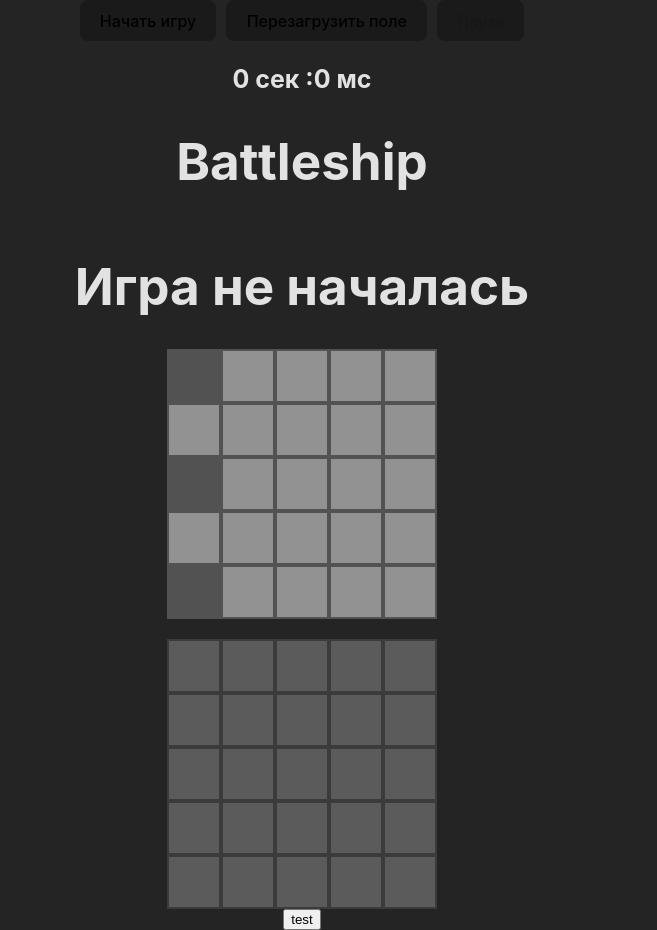
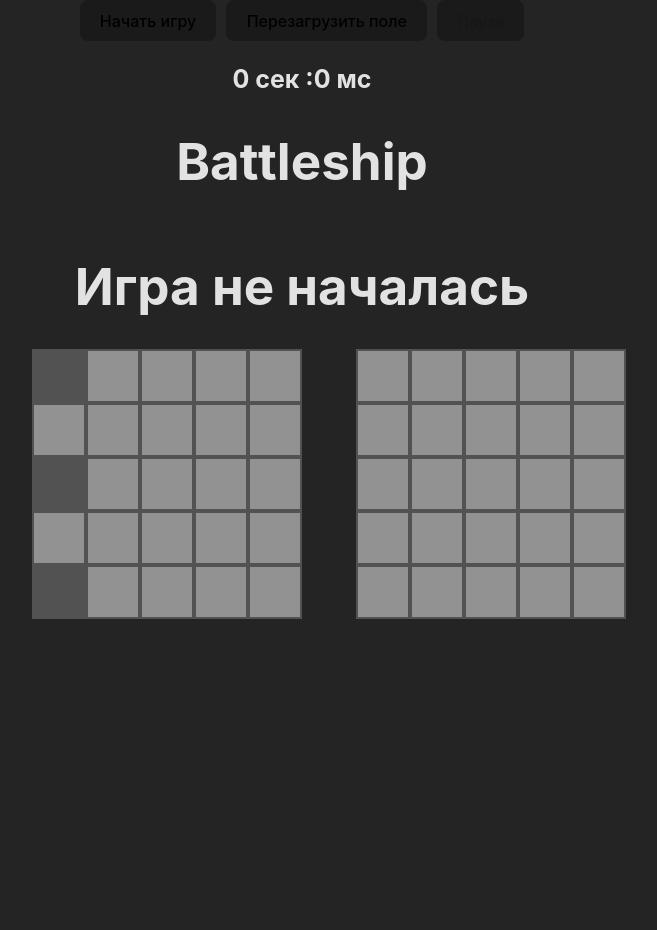
Before and after one commit to sad1k/battleship, a React (Vite) app in the folder battleship/: page / in a window 1280 px wide. Shown: the whole page, without its empty margins (338-995 px from the left). After the commit the page ends 800 px from the top, so only its background shows below. Built offline with nearby package versions, Linux system fonts and the light colour scheme.

Commit message:
feat: fix bugs

```diff
--- a/battleship/src/App.tsx
+++ b/battleship/src/App.tsx
@@ -18,6 +18,8 @@ function App() {
   const [isStarted, setIsStarted] = useState(false);
   const [disabled, setDisabled] = useState(true);
   const [paused, setPaused] = useState(false);
+  const [countToWin, setCountToWin] = useState(3)
+  const [countToLose, setCountToLose] = useState(3)
   const [bot, setBot] = useState({
     botTimerRef: -1,
     endTimeForShoot: -1,
@@ -32,7 +34,17 @@ function App() {
     }
   };
 
+  const initFields = () => {
+    setMyField(() => createField());
+    setEnemyField(() => createField());
+  };
+
   const startGame = () => {
+    if (isStarted) {
+      initFields();
+      clearIntervals();
+      startTimer();
+    }
     setDisabled(false);
     setIsStarted(true);
   };
@@ -44,7 +56,6 @@ function App() {
       return enemyField;
     }
   };
-  console.log("render");
   useEffect(() => {
     if (isStarted) {
       reset();
@@ -56,7 +67,6 @@ function App() {
 
   const startTimer = (initialTime = TIMEFORSTEP, callback?: () => void) => {
     const startTime = Date.now();
-    console.log(initialTime);
     timerRef.current = setInterval(() => {
       const timePassed = Date.now() - startTime;
       if (timePassed > initialTime) {
@@ -88,12 +98,10 @@ function App() {
   const handleResetField = () => {
     setIsStarted(false);
     setPaused(false);
-    console.log('aboba')
-    setMyField(() => createField());
-    setEnemyField(() => createField());
-    if (isStarted) {
-      startGame()
-    }
+    clearIntervals();
+    initFields()
+    setCountToLose(3)
+    setCountToWin(3)
   };
 
   const handleTimeExpired = () => {
@@ -116,7 +124,7 @@ function App() {
           restTime: Date.now() - bot.endTimeForShoot,
         }));
       }
-      clearIntervals()
+      clearIntervals();
     }
   };
   const continueGame = () => {
@@ -124,7 +132,6 @@ function App() {
     if (disabled) {
       simulateClick(false, bot.restTime);
     } else {
-      console.log(timeLeft);
       startTimer(timeLeft, () => {
         handleTimeExpired();
       });
@@ -132,20 +139,23 @@ function App() {
   };
 
   const clearIntervals = () => {
-    clearInterval(timerRef.current)
-    clearInterval(bot.botTimerRef)
-  }
+    clearInterval(timerRef.current);
+    clearInterval(bot.botTimerRef);
+  };
 
   const stopGame = () => {
-    clearIntervals()
-    setIsStarted(false)
+    setIsStarted(false);
+    setPaused(false);
     setDisabled(true)
-  }
+    clearIntervals();
+    initFields()
+  };
 
   return (
     <div className={styles.root}>
       <div className={styles.app}>
         <ButtonsBar
+          isStarted={isStarted}
           startGame={startGame}
           pauseGame={pauseGame}
           continueGame={continueGame}
@@ -162,6 +172,10 @@ function App() {
               setField={setField}
               getField={getField}
               disabled={disabled}
+              setCountToWin={setCountToWin}
+              setCountToLose={setCountToLose}
+              countToLose={countToLose}
+              countToWin={countToWin}
               reset={reset}
               setDisabled={setDisabled}
               stopGame={stopGame}
--- a/battleship/src/Battleship.module.css
+++ b/battleship/src/Battleship.module.css
@@ -12,9 +12,15 @@
   align-items: center
 }
 
+.game{
+  display: flex;
+  column-gap: 10%;
+  justify-content: space-evenly;
+  align-items: center;
+}
+
 .disabled{
   opacity: 0.5;
-
 }
 
 .field{
--- a/battleship/src/components/ButtonsBar/ButtonsBar.tsx
+++ b/battleship/src/components/ButtonsBar/ButtonsBar.tsx
@@ -1,5 +1,4 @@
 import { Button } from "../Button/Button";
-import { useState } from "react";
 
 interface ButtonProps {
   startGame: () => void;
@@ -8,6 +7,7 @@ interface ButtonProps {
   continueGame: () => void;
   paused: boolean;
   setPaused: React.Dispatch<React.SetStateAction<boolean>>;
+  isStarted: boolean
 }
 
 export const ButtonsBar = ({
@@ -16,19 +16,15 @@ export const ButtonsBar = ({
   continueGame,
   paused,
   setPaused,
+  isStarted,
   pauseGame,
 }: ButtonProps) => {
-  const [disabledFirst, setDisabledFirst] = useState(false);
-  const [disabledThird, setDisabledThird] = useState(true);
 
   return (
     <div className="buttonsPanel">
       <Button
-        disabled={disabledFirst}
         onClick={() => {
           startGame();
-          setDisabledThird(false);
-          setDisabledFirst(true);
         }}
       >
         Начать игру
@@ -45,7 +41,7 @@ export const ButtonsBar = ({
         </Button>
       ) : (
         <Button
-          disabled={disabledThird}
+          disabled={!isStarted}
           onClick={() => {
             pauseGame();
             setPaused(true);
--- a/battleship/src/components/DisableWrapper/DissableWrapper.tsx
+++ b/battleship/src/components/DisableWrapper/DissableWrapper.tsx
@@ -2,8 +2,8 @@ import styles from "../../Battleship.module.css";
 
 export const DissableWrapper = ({ ...props }) => {
   const style = {
-    pointerEvents: props.disabled ? "none" : "auto", // Отключает все клики, если disable=true
-    opacity: props.disabled ? 0.5 : 1, // Дополнительно визуально затемняет контент, когда он отключен (по желанию)
+    pointerEvents: props.disabled ? "none" : "auto",
+    opacity: props.disabled ? 0.5 : 1,
   };
 
   return (
--- a/battleship/src/components/Field/Field.tsx
+++ b/battleship/src/components/Field/Field.tsx
@@ -28,7 +28,6 @@ export const Field = ({
       setField(structuredClone(field));
     }
   };
-
   return (
     <div
       onClick={handleClick}
@@ -38,7 +37,6 @@ export const Field = ({
         return (
           <div className={styles.battleshipRow}>
             {row.map((field, index2) => {
-              //Заюзать библиотеку classnames
               return (
                 <Cell
                   x={index2}
--- a/battleship/src/components/Game/Game.tsx
+++ b/battleship/src/components/Game/Game.tsx
@@ -1,11 +1,10 @@
 import { CellStatus } from "../Cell";
-import { getRandomIds } from "../../utils/createField";
+import { createField, getRandomIds } from "../../utils/createField";
 import styles from "../../Battleship.module.css";
 import { Field } from "../Field/Field";
 import { makeEvent } from "../../utils/makeEvent";
 import { changeBoardAfterShoot } from "../../utils/changeBoardAfterShoot";
-import { DissableWrapper } from "../DisableWrapper/DissableWrapper";
-import { useEffect, useState } from "react";
+import { useState } from "react";
 import { Modal } from "../Modal/Modal";
 
 export const ISBOT = "isbot";
@@ -17,6 +16,10 @@ interface GameProps {
   ) => React.Dispatch<React.SetStateAction<CellStatus[][]>>;
   disabled: boolean;
   isStarted: boolean;
+  countToWin: number;
+  countToLose: number;
+  setCountToWin:React.Dispatch<React.SetStateAction<number>>;
+  setCountToLose: React.Dispatch<React.SetStateAction<number>>;
   setDisabled: React.Dispatch<React.SetStateAction<boolean>>;
   reset: () => void;
   stopGame: () => void
@@ -26,16 +29,18 @@ export function Game({
   getField,
   setField,
   disabled,
-  isStarted,
   setDisabled,
   reset,
+  countToWin,
+  countToLose,
+  setCountToWin,
+  setCountToLose,
   stopGame
 }: GameProps) {
   const myField = getField(true);
   const enemyField = getField(false);
-  const [countToWin, setCountToWin] = useState(3);
-  const [countToLose, setCountToLose] = useState(3);
   const [open, setOpen] = useState(false);
+
 
   const shoot = (x: number, y: number, isEnemyField: boolean) => {
     if (!disabled && isEnemyField) {
@@ -51,10 +56,16 @@ export function Game({
     if (!isHit) {
       setDisabled(false);
     } else {
-      setCountToLose(c => c - 1)
-      simulateClick(false);
+      if(countToLose === 1){
+        setOpen(true)
+        stopGame()
+      }else{
+        simulateClick(false);
+        setCountToLose(c => c - 1)
+      }
     }
   };
+
 
   const simulateClick = (user: boolean) => {
     const [x, y] = getRandomIds(user ? enemyField : myField)
@@ -69,23 +80,21 @@ export function Game({
     const isHit = enemyField[y][x] === CellStatus.Ship;
     changeBoardAfterShoot(enemyField, x, y, isHit);
     if (isHit) {
-      setCountToWin(c => c - 1)
-      setDisabled(false);
+      if(countToWin === 1){
+        setOpen(true)
+        stopGame()
+      }else{
+        setCountToWin(c => c - 1)
+        setDisabled(false);
+      }
     } else {
       setDisabled(true);
       simulateClick(false);
     }
   };
 
-  useEffect(() => {
-    if(countToLose === 0 || countToWin === 0){
-      setOpen(true)
-      stopGame()
-    }
-  }, [countToLose, countToWin])
-
   return (
-    <div className={styles.app}>
+    <div className={styles.game}>
       <Field
         field={myField}
         isMyStep={false}
@@ -93,10 +102,6 @@ export function Game({
         isEnemyField={false}
         setField={setField(true)}
       />
-      <DissableWrapper
-        style={{ padding: "0px", marginTop: "20px" }}
-        disabled={disabled || isStarted}
-      >
         <Field
           field={enemyField}
           isMyStep={!disabled}
@@ -104,16 +109,18 @@ export function Game({
           isEnemyField
           setField={setField(false)}
         />
-      </DissableWrapper>
-      <button onClick={() => setOpen(true)}>
-        test
-      </button>
-      <Modal open={open} setOpen={setOpen}>
-        {countToWin === 0
+      <Modal open={open} onClose={() => {
+        const isUserWin = (countToWin === 1)
+        setField(!isUserWin)(() => createField())
+        setCountToLose(3)
+        setCountToWin(3)
+        setOpen(false)
+      }}>
+        {countToWin == 1
           ? "Ура вы победили!"
-          : countToLose === 0
+          : countToLose == 1
           ? "Увы вы проиграли"
-          : "test"}
+          : ""}
       </Modal>
     </div>
   );
--- a/battleship/src/components/Modal/Modal.tsx
+++ b/battleship/src/components/Modal/Modal.tsx
@@ -1,27 +1,26 @@
+import { createPortal } from "react-dom";
+import styles from "./Modal.module.css";
+import { ReactNode } from "react";
 
-import { createPortal } from 'react-dom';
-import styles from './Modal.module.css'
-import { ReactNode, SetStateAction } from 'react';
-
-interface IProps{
-  open: boolean
-  setOpen: React.Dispatch<SetStateAction<boolean>>
-  children: ReactNode
+interface IProps {
+  open: boolean;
+  onClose: () => void;
+  children: ReactNode;
 }
 
-export const Modal = ({open,  setOpen, children}: IProps) => {
-  if(!open) return null
+export const Modal = ({ open, onClose, children }: IProps) => {
+  if (!open) return null;
 
   return createPortal(
     <>
-    <div className={styles.overlay}></div>
-    <div className={styles.modal}>
-      <div className={styles.content}>
-      <button onClick={() => setOpen(false)}>Close modal</button>
-      {children}
+      <div className={styles.overlay}></div>
+      <div className={styles.modal}>
+        <div className={styles.content}>
+          <button onClick={onClose}>Закрыть</button>
+          {children}
+        </div>
       </div>
-    </div>
     </>,
-    document.getElementById('portal') as Element
+    document.getElementById("portal") as Element
   );
 };
```
